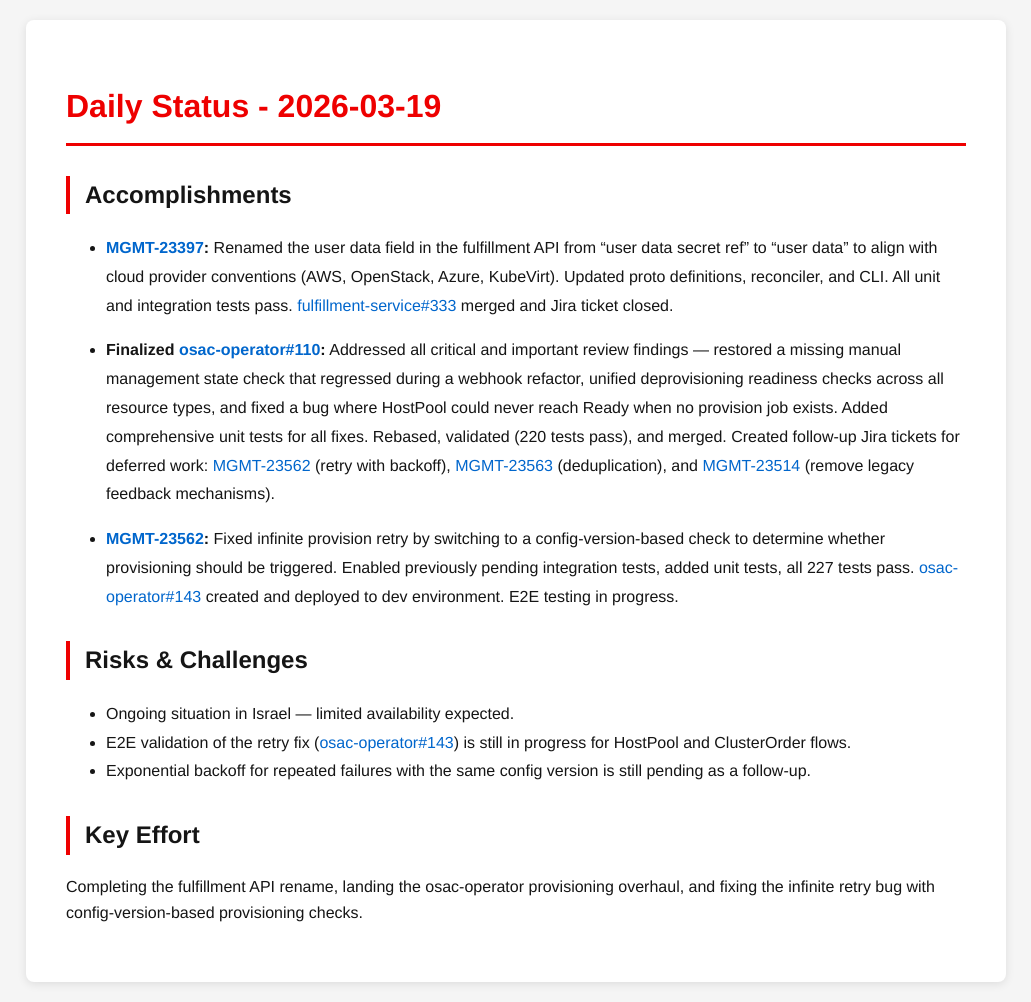
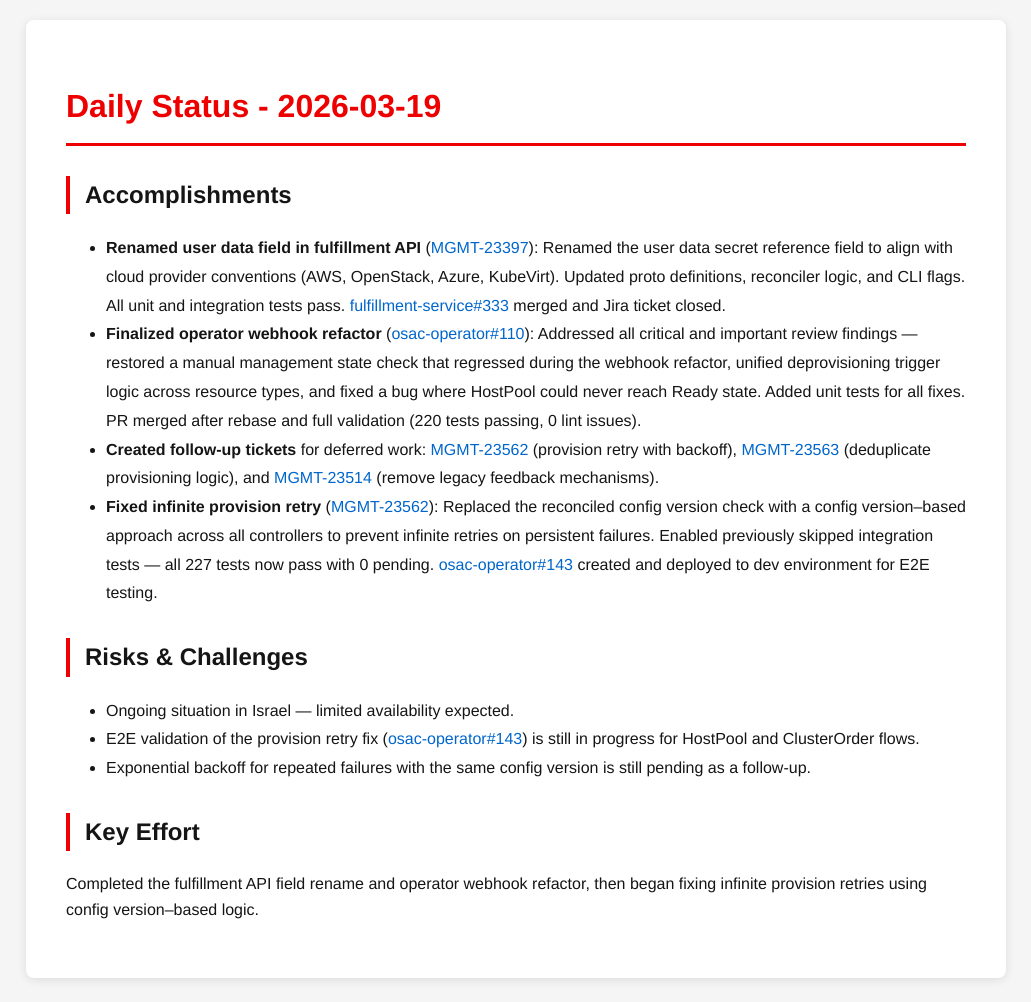
Before and after one commit to tzvatot/daily-status, a Jekyll site: the page built from 2026-03-19.md, in a window 1280 px wide. Shown: the whole page, without its empty margins (124-1155 px from the left). Built offline with Jekyll 4.4.1, drawn with Linux system fonts in a browser that asks for light colours.

Commit message:
Daily status update - 2026-03-19

```diff
--- a/2026-03-19.md
+++ b/2026-03-19.md
@@ -7,19 +7,15 @@ date: 2026-03-19
 # Daily Status - 2026-03-19
 
 ## Accomplishments
-
-- **[MGMT-23397](https://issues.redhat.com/browse/MGMT-23397):** Renamed the user data field in the fulfillment API from "user data secret ref" to "user data" to align with cloud provider conventions (AWS, OpenStack, Azure, KubeVirt). Updated proto definitions, reconciler, and CLI. All unit and integration tests pass. [fulfillment-service#333](https://github.com/osac-project/fulfillment-service/pull/333) merged and Jira ticket closed.
-
-- **Finalized [osac-operator#110](https://github.com/osac-project/osac-operator/pull/110):** Addressed all critical and important review findings — restored a missing manual management state check that regressed during a webhook refactor, unified deprovisioning readiness checks across all resource types, and fixed a bug where HostPool could never reach Ready when no provision job exists. Added comprehensive unit tests for all fixes. Rebased, validated (220 tests pass), and merged. Created follow-up Jira tickets for deferred work: [MGMT-23562](https://issues.redhat.com/browse/MGMT-23562) (retry with backoff), [MGMT-23563](https://issues.redhat.com/browse/MGMT-23563) (deduplication), and [MGMT-23514](https://issues.redhat.com/browse/MGMT-23514) (remove legacy feedback mechanisms).
-
-- **[MGMT-23562](https://issues.redhat.com/browse/MGMT-23562):** Fixed infinite provision retry by switching to a config-version-based check to determine whether provisioning should be triggered. Enabled previously pending integration tests, added unit tests, all 227 tests pass. [osac-operator#143](https://github.com/osac-project/osac-operator/pull/143) created and deployed to dev environment. E2E testing in progress.
+- **Renamed user data field in fulfillment API** ([MGMT-23397](https://issues.redhat.com/browse/MGMT-23397)): Renamed the user data secret reference field to align with cloud provider conventions (AWS, OpenStack, Azure, KubeVirt). Updated proto definitions, reconciler logic, and CLI flags. All unit and integration tests pass. [fulfillment-service#333](https://github.com/osac-project/fulfillment-service/pull/333) merged and Jira ticket closed.
+- **Finalized operator webhook refactor** ([osac-operator#110](https://github.com/osac-project/osac-operator/pull/110)): Addressed all critical and important review findings — restored a manual management state check that regressed during the webhook refactor, unified deprovisioning trigger logic across resource types, and fixed a bug where HostPool could never reach Ready state. Added unit tests for all fixes. PR merged after rebase and full validation (220 tests passing, 0 lint issues).
+- **Created follow-up tickets** for deferred work: [MGMT-23562](https://issues.redhat.com/browse/MGMT-23562) (provision retry with backoff), [MGMT-23563](https://issues.redhat.com/browse/MGMT-23563) (deduplicate provisioning logic), and [MGMT-23514](https://issues.redhat.com/browse/MGMT-23514) (remove legacy feedback mechanisms).
+- **Fixed infinite provision retry** ([MGMT-23562](https://issues.redhat.com/browse/MGMT-23562)): Replaced the reconciled config version check with a config version–based approach across all controllers to prevent infinite retries on persistent failures. Enabled previously skipped integration tests — all 227 tests now pass with 0 pending. [osac-operator#143](https://github.com/osac-project/osac-operator/pull/143) created and deployed to dev environment for E2E testing.
 
 ## Risks & Challenges
-
 - Ongoing situation in Israel — limited availability expected.
-- E2E validation of the retry fix ([osac-operator#143](https://github.com/osac-project/osac-operator/pull/143)) is still in progress for HostPool and ClusterOrder flows.
+- E2E validation of the provision retry fix ([osac-operator#143](https://github.com/osac-project/osac-operator/pull/143)) is still in progress for HostPool and ClusterOrder flows.
 - Exponential backoff for repeated failures with the same config version is still pending as a follow-up.
 
 ## Key Effort
-
-Completing the fulfillment API rename, landing the osac-operator provisioning overhaul, and fixing the infinite retry bug with config-version-based provisioning checks.
+Completed the fulfillment API field rename and operator webhook refactor, then began fixing infinite provision retries using config version–based logic.
```
